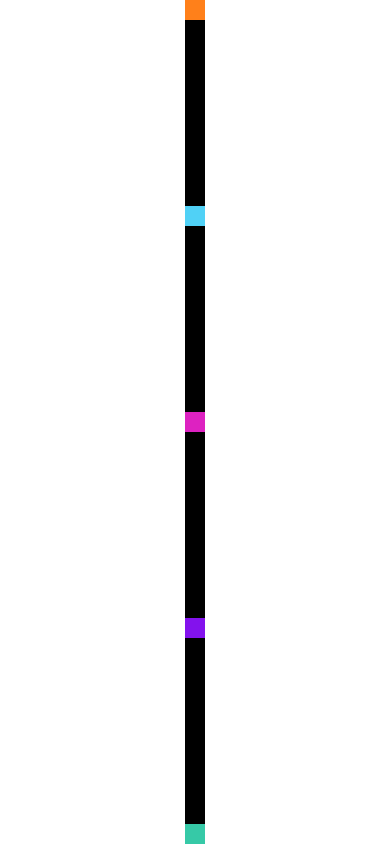
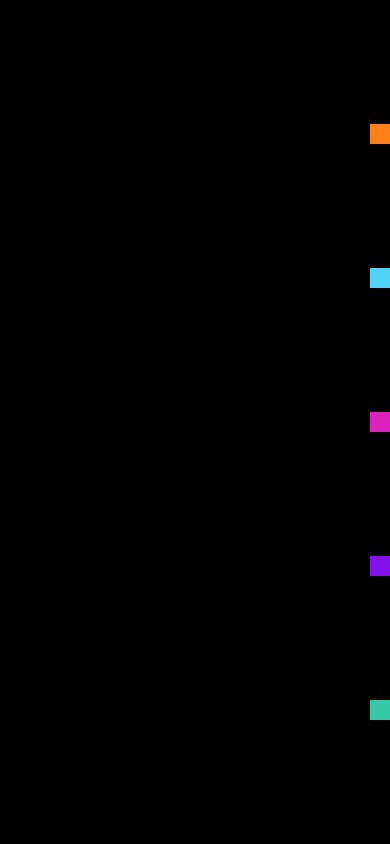
Before and after one commit to Pedro-imbriani-clear/exercicios, a React Native app: screen / in a window 390 px wide. Built offline with nearby package versions, Linux system fonts and the light colour scheme.

Commit message:
using flexbox 2

```diff
--- a/src/App.js
+++ b/src/App.js
@@ -1,7 +1,8 @@
 import React from 'react'
 import { SafeAreaView, StyleSheet } from 'react-native'
 
-import FlexboxV1 from './components/layout/FlexboxV1'
+import FlexboxV2 from './components/layout/FlexboxV2'
+// import FlexboxV1 from './components/layout/FlexboxV1'
 // import DigiteSeuNome from './components/DigiteSeuNome'
 // import ListaProdutosV2 from './components/produtos/ListaProdutosV2'
 // import ListaProdutos from './components/produtos/ListaProdutos'
@@ -24,8 +25,9 @@
 
 export default () => (
     <SafeAreaView style={style.App}>
+        <FlexboxV2 />
+        {/*
         <FlexboxV1 />
-        {/*
         <DigiteSeuNome />
         <ListaProdutosV2 />
         <ListaProdutos />
@@ -76,5 +78,4 @@
         alignItems: "center",
         padding: 20
     },
-
 })
--- /dev/null
+++ b/src/components/layout/FlexboxV2.js
@@ -0,0 +1,26 @@
+import React from 'react'
+import { View, StyleSheet } from 'react-native'
+import Quadrado from './Quadrado'
+
+export default props => {
+    return (
+        <View style={style.FlexV2}>
+            <Quadrado cor='#ff801a' />
+            <Quadrado cor='#50d1f6' />
+            <Quadrado cor='#dd22c1' />
+            <Quadrado cor='#8312ed' />
+            <Quadrado cor='#36c9a7' />
+        </View>
+    )
+}
+
+const style = StyleSheet.create({
+    FlexV2: {
+        flex: 1,
+        width: '100%',
+        alignItems: "stretch",
+        justifyContent: "space-evenly",
+        alignItems: "flex-end",
+        backgroundColor: '#000'
+    }
+})
```
